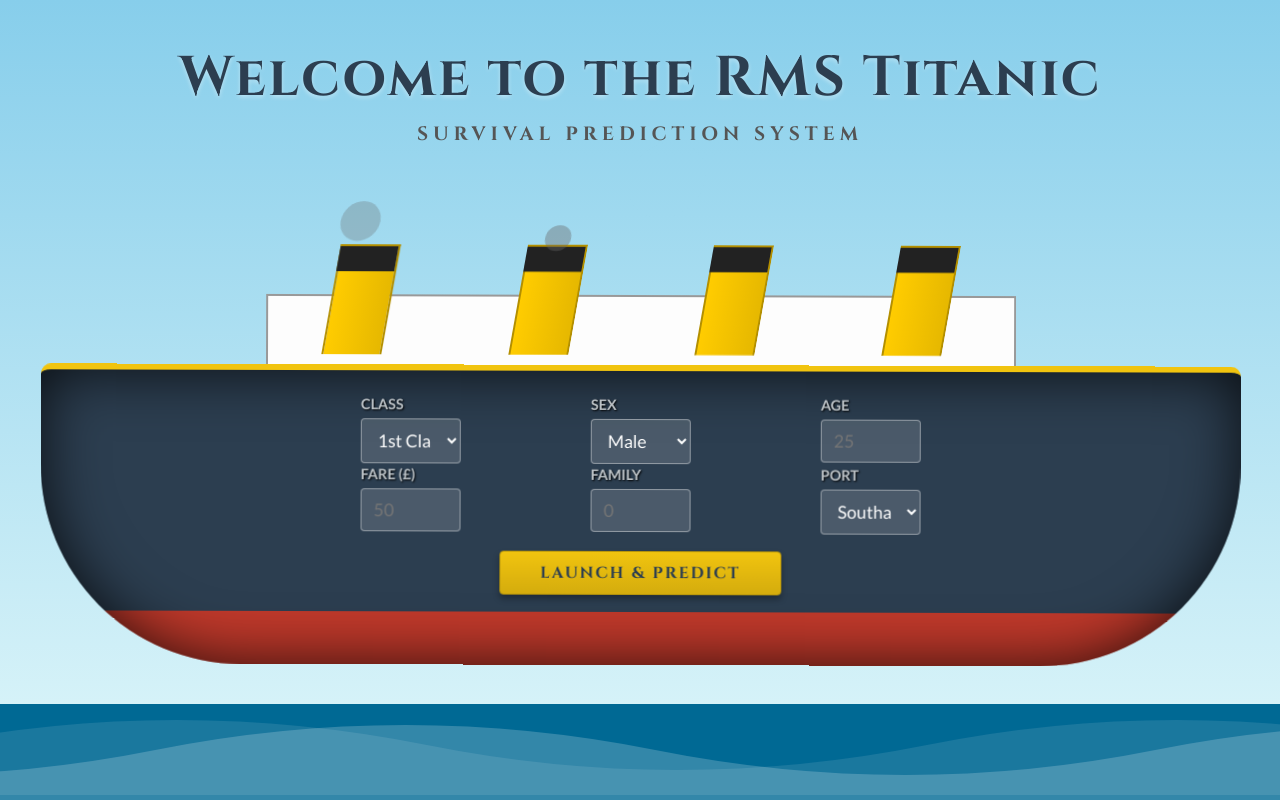
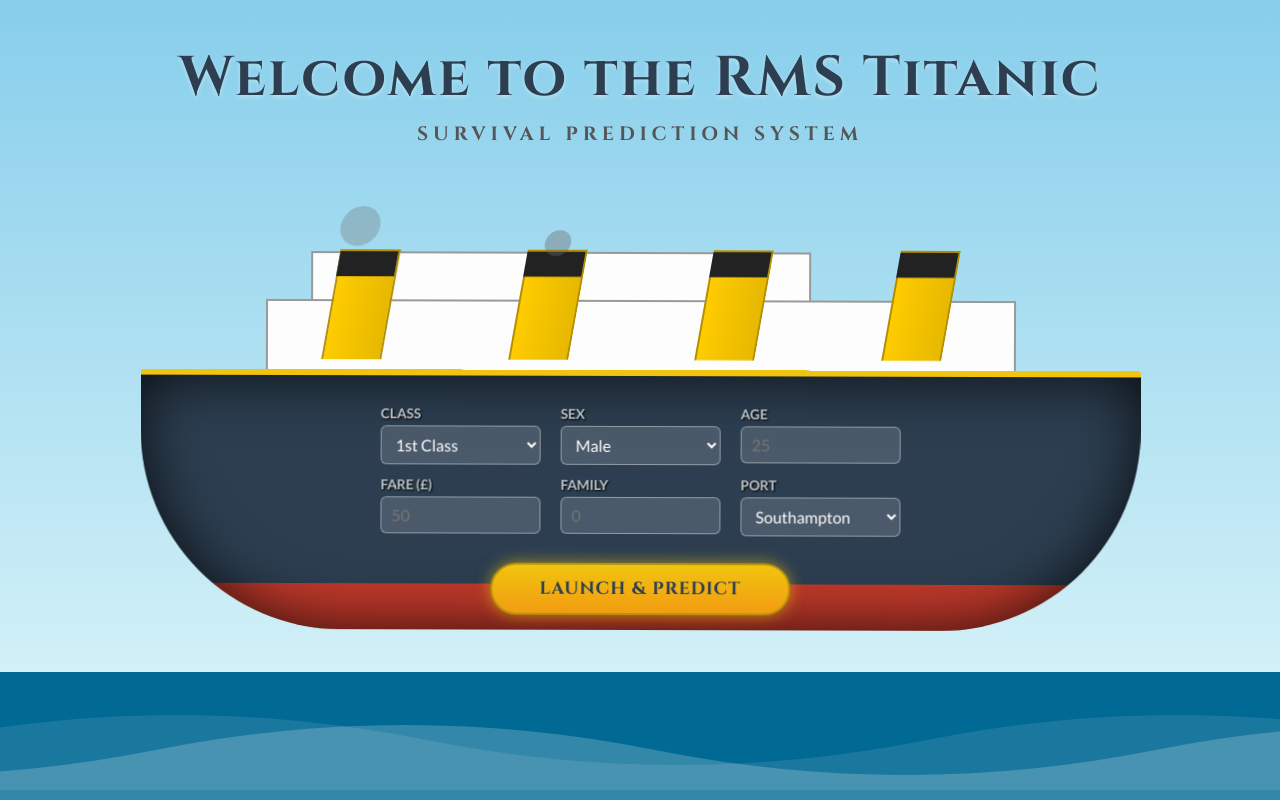
Before and after one commit to codedbyyprince/Titanic-Survival-ML-Model-Practice-, a Flask app: page / in a window 1280 px wide. Run offline with Flask 3, Linux system fonts and the light colour scheme; parts of the project's set-up code (start-up, migrations or seed data) failed here and were passed over.

Commit message:
ready to deploy

```diff
--- a/2.Deplyment/app.py
+++ b/2.Deplyment/app.py
@@ -1,5 +1,5 @@
-from apps import app
+from apps_folder import app
 
 
 if __name__ == "__main__":
-    app.run(debug=True)
+    app.run(host="0.0.0.0", port=5000)
--- a/2.Deplyment/apps/__init__.py
+++ b/2.Deplyment/apps_folder/__init__.py
@@ -1,5 +1,5 @@
 from flask import Flask, render_template, request
-from apps.routes import predict_survival
+from apps_folder.routes import predict_survival
 
 app = Flask(__name__)
 
--- a/2.Deplyment/apps/routes.py
+++ b/2.Deplyment/apps_folder/routes.py
@@ -1,8 +1,12 @@
 import joblib
 import numpy as np
 import pandas as pd
+from huggingface_hub import hf_hub_download
 
-model = joblib.load('/media/prince/5A4E832F4E83034D/TItanic Project/2.Deplyment/Titanic_survival0.pkl')
+MODEL_REPO = "mlwithprince/Titanic-Survival_predictor"
+MODEL_PATH = hf_hub_download(repo_id=MODEL_REPO, filename='Titanic_survival.pkl')
+
+model = joblib.load(MODEL_PATH)
 
 
 def predict_survival(Pclass, Sex, Age, Fare, Embarked, Family_size):
--- a/2.Deplyment/apps/templates/home.html
+++ b/2.Deplyment/apps_folder/templates/home.html
@@ -60,7 +97,7 @@
             position: absolute;
             bottom: 0;
             width: 100%;
-            height: 12vh;
+            height: 16vh;
             background: #006994;
             z-index: 10;
             overflow: hidden;
@@ -76,7 +113,7 @@
             animation: wave 10s linear infinite;
         }
         .wave:nth-of-type(2) {
-            bottom: 5px;
+            bottom: 10px;
             animation: wave 7s linear infinite reverse;
             opacity: 0.5;
         }
@@ -86,16 +123,16 @@
             100% { transform: translateX(-50%); }
         }
 
-        /* --- THE TITANIC CONTAINER --- */
+        /* --- THE TITANIC CONTAINER (Restored to 900px) --- */
         .ship-container {
             position: relative;
-            z-index: 15;
-            width: 1500px;
-            height: 900px;
+            z-index: 5;
+            width: 900px;
+            height: 650px;
             animation: float 3s ease-in-out infinite;
             transition: transform 3s ease-in;
             transform-origin: bottom center;
-            margin-bottom: 280px;
+            margin-bottom: 100px;
         }
 
         @keyframes float {
@@ -138,8 +176,20 @@
             z-index: 2;
         }
 
+        /* Bridge (Restored) */
+        .bridge {
+            width: 500px;
+            height: 50px;
+            background: #fdfdfd;
+            position: absolute;
+            top: -48px;
+            left: 120px;
+            border: 2px solid #999;
+            border-bottom: none;
+            z-index: 1;
+        }
 
-
+        /* Funnels */
         .funnel {
             width: 60px;
             height: 110px;
@@ -180,21 +231,20 @@
             100% { transform: translateY(-60px) scale(3) translateX(-30px); opacity: 0; }
         }
 
-        /* --- THE HULL --- */
+        /* --- THE HULL (Restored) --- */
         .hull {
-            width: 1200px;
-            height: 300px;
+            width: 1000px;
+            height: 260px;
             background: linear-gradient(to bottom, #2c3e50 82%, #c0392b 82%);
-            border-radius: 10px 10px 200px 200px;
+            border-radius: 3px 3px 200px 200px;
             position: relative;
             display: flex;
-            align-items: flex-start; /* Keeps form at top */
+            align-items: flex-start;
             justify-content: center;
             border-top: 6px solid #f1c40f;
             box-shadow: inset 0 0 60px rgba(0,0,0,0.8);
             z-index: 3;
-            /* Adjusted padding to push form up */
-            padding-top: 25px;
+            padding-top: 20px;
         }
 
         /* --- EMBEDDED FORM STYLING --- */
@@ -202,28 +252,26 @@
             width: 85%;
             display: flex;
             flex-direction: column;
-            gap: 20px; /* More breathing room */
-            align-items: center; /* Center the button */
+            gap: 12px;
+            padding: 10px;
         }
 
         .input-row {
             display: flex;
-            gap: 130px; /* Wider gap */
+            gap: 20px;
             justify-content: center;
-            width: 100%;
         }
 
         .input-group {
             display: flex;
             flex-direction: column;
-            height: 50px;
-            width: 100px; /* Bigger inputs as requested */
+            width: 160px;
         }
 
         .input-group label {
             color: #bdc3c7;
-            font-size: 0.9rem; /* Bigger labels */
-            margin-bottom: 6px;
+            font-size: 0.85rem;
+            margin-bottom: 4px;
             text-transform: uppercase;
             font-weight: bold;
             text-shadow: 1px 1px 2px black;
@@ -233,10 +281,10 @@
             background: rgba(255, 255, 255, 0.15);
             border: 1px solid rgba(255, 255, 255, 0.4);
             color: white;
-            padding: 10px 12px; /* Bigger padding inside inputs */
-            border-radius: 4px; /* Sharper corners */
+            padding: 8px 10px;
+            border-radius: 6px;
             font-family: inherit;
-            font-size: 1.1rem; /* Bigger text inside */
+            font-size: 1rem;
             outline: none;
             transition: all 0.3s;
         }
@@ -252,30 +300,32 @@
             box-shadow: 0 0 10px rgba(241, 196, 15, 0.3);
         }
 
-        /* --- PROFESSIONAL BUTTON --- */
+        /* --- ACTION BUTTON --- */
         .action-btn {
-            background: linear-gradient(to bottom, #f1c40f, #d4ac0d);
+            background: linear-gradient(to bottom, #f1c40f, #f39c12);
             color: #2c3e50;
-            border: 1px solid #b7950b;
-            padding: 10px 40px; /* Smaller, cleaner padding */
+            border: 2px solid #b7950b;
+            padding: 12px 30px;
             font-family: 'Cinzel', serif;
-            font-weight: 700;
-            font-size: 1rem; /* Smaller, more elegant font size */
+            font-weight: 900;
+            font-size: 1.1rem;
             cursor: pointer;
             margin-top: 15px;
-            border-radius: 4px; /* Slight radius, not a pill */
+            width: 300px;
+            align-self: center;
+            border-radius: 50px;
             text-transform: uppercase;
-            letter-spacing: 2px;
-            box-shadow: 0 4px 6px rgba(0,0,0,0.3);
+            letter-spacing: 1px;
+            box-shadow: 0 0 15px rgba(241, 196, 15, 0.6);
             transition: all 0.2s;
             z-index: 50;
         }
 
         .action-btn:hover {
-            transform: translateY(-2px);
-            background: #f39c12;
+            transform: scale(1.05);
+            background: linear-gradient(to bottom, #f39c12, #d35400);
             color: white;
-            box-shadow: 0 6px 12px rgba(241, 196, 15, 0.4);
+            box-shadow: 0 0 25px rgba(241, 196, 15, 0.8);
         }
 
         /* --- MESSAGES --- */
@@ -414,9 +479,9 @@
             container.classList.add('visible');
             retryBtn.style.display = 'inline-block';
 
-            // Hide the header when result shows so it doesn't clutter
-            header.style.opacity = '0';
-            header.style.transition = 'opacity 1s';
+            if (header) {
+                header.style.opacity = '0';
+            }
 
             if (result === 0) {
                 // DIED
```
Also changed, not shown: other parts of 2.Deplyment/apps_folder/templates/home.html (+60 -6 lines), 2.Deplyment/requirements.txt (added, +7 -0 lines).
